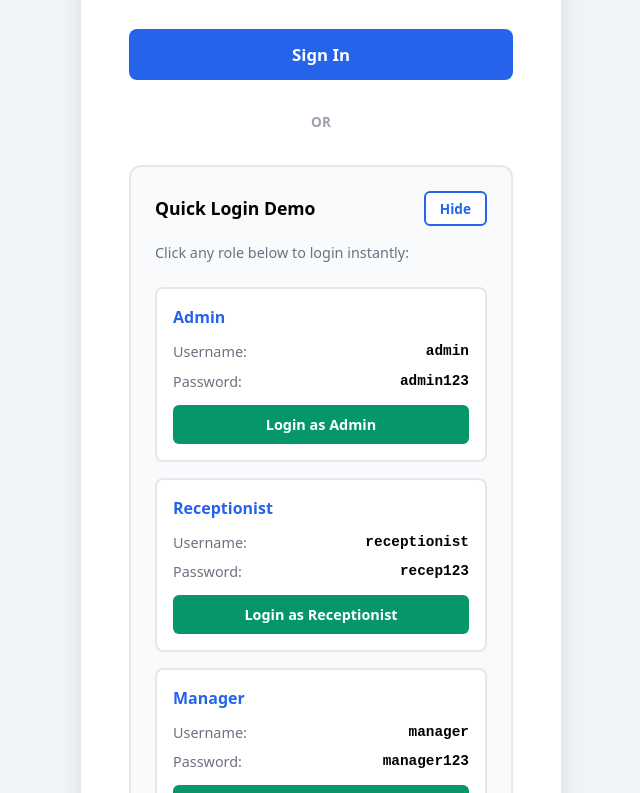
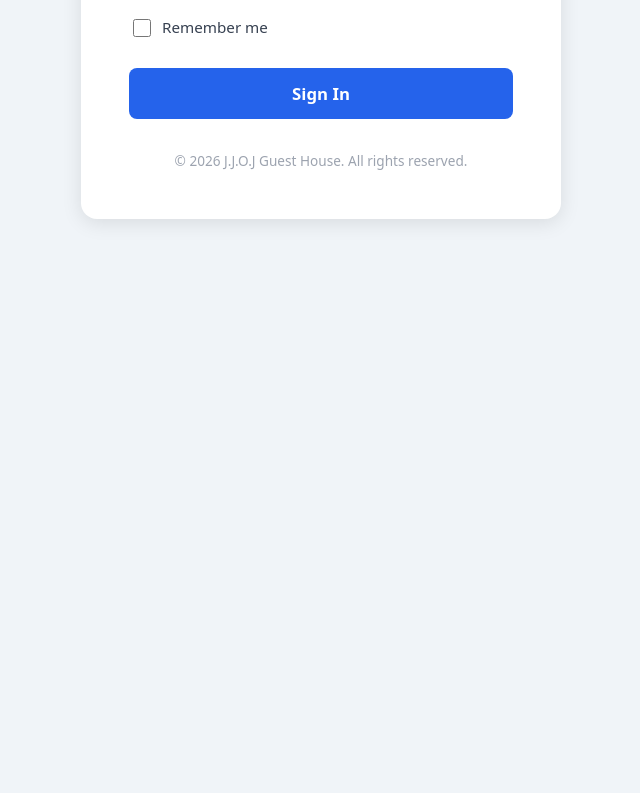
Before and after one commit to NaaAyima/hotel-management-system, a React (Vite) app: page / in a window 1280 px wide. Shown: the part 511-1304 px from the top of the page, without its empty margins (319-959 px from the left). After the commit the page ends 800 px from the top, so only its background shows below. Built offline with nearby package versions, Linux system fonts and the light colour scheme; no server answers.

Commit message:
Remove demo login credentials from UI

```diff
--- a/src/pages/Login.jsx
+++ b/src/pages/Login.jsx
@@ -6,12 +6,7 @@ import "../index.css"
 function Login() {
   const navigate = useNavigate()
 
-  // Demo user credentials (for display only)
-  const users = [
-    { username: "admin", password: "admin123", role: "Admin", name: "Administrator" },
-    { username: "receptionist", password: "recep123", role: "Receptionist", name: "Sarah Mensah" },
-    { username: "manager", password: "manager123", role: "Manager", name: "John Osei" },
-  ]
+
 
   const [formData, setFormData] = useState({
     username: "",
@@ -20,7 +15,6 @@ function Login() {
   })
 
   const [error, setError] = useState("")
-  const [showCredentials, setShowCredentials] = useState(true)
   const [loading, setLoading] = useState(false)
 
   // Handle input changes
@@ -81,40 +75,7 @@ function Login() {
     }
   }
 
-  // Quick login with demo credentials
-  const quickLogin = async (user) => {
-    setFormData({
-      username: user.username,
-      password: user.password,
-      rememberMe: false
-    })
 
-    setLoading(true)
-    setError("")
-
-    try {
-      // Call backend API for authentication
-      const response = await authAPI.login(user.username, user.password)
-
-      // Store user info with JWT token in localStorage
-      const userSession = {
-        username: response.user.username,
-        role: response.user.role,
-        name: response.user.name,
-        token: response.token,
-        loginTime: new Date().toISOString()
-      }
-
-      localStorage.setItem("hotelUser", JSON.stringify(userSession))
-      alert(`Welcome, ${response.user.name}!\n\nRole: ${response.user.role}\nLogin successful.`)
-      navigate("/dashboard")
-    } catch (err) {
-      setError(err.message || "Login failed. Please try again.")
-      console.error("Quick login error:", err)
-    } finally {
-      setLoading(false)
-    }
-  }
 
   return (
     <div style={styles.container}>
@@ -178,54 +139,7 @@ function Login() {
           </button>
         </form>
 
-        {/* Divider */}
-        <div style={styles.divider}>
-          <span style={styles.dividerText}>OR</span>
-        </div>
 
-        {/* Demo Credentials Section */}
-        <div style={styles.demoSection}>
-          <div style={styles.demoHeader}>
-            <h3 style={styles.demoTitle}>Quick Login Demo</h3>
-            <button
-              type="button"
-              onClick={() => setShowCredentials(!showCredentials)}
-              style={styles.toggleButton}
-            >
-              {showCredentials ? "Hide" : "Show"}
-            </button>
-          </div>
-
-          {showCredentials && (
-            <div style={styles.demoCredentials}>
-              <p style={styles.demoInfo}>Click any role below to login instantly:</p>
-
-              {users.map((user, index) => (
-                <div key={index} style={styles.credentialCard}>
-                  <div style={styles.credentialInfo}>
-                    <span style={styles.credentialRole}>{user.role}</span>
-                    <div style={styles.credentialDetails}>
-                      <span style={styles.credentialLabel}>Username:</span>
-                      <span style={styles.credentialValue}>{user.username}</span>
-                    </div>
-                    <div style={styles.credentialDetails}>
-                      <span style={styles.credentialLabel}>Password:</span>
-                      <span style={styles.credentialValue}>{user.password}</span>
-                    </div>
-                  </div>
-                  <button
-                    type="button"
-                    onClick={() => quickLogin(user)}
-                    style={styles.quickLoginButton}
-                    disabled={loading}
-                  >
-                    {loading ? "Logging in..." : `Login as ${user.role}`}
-                  </button>
-                </div>
-              ))}
-            </div>
-          )}
-        </div>
 
         {/* Footer */}
         <div style={styles.footer}>
```
